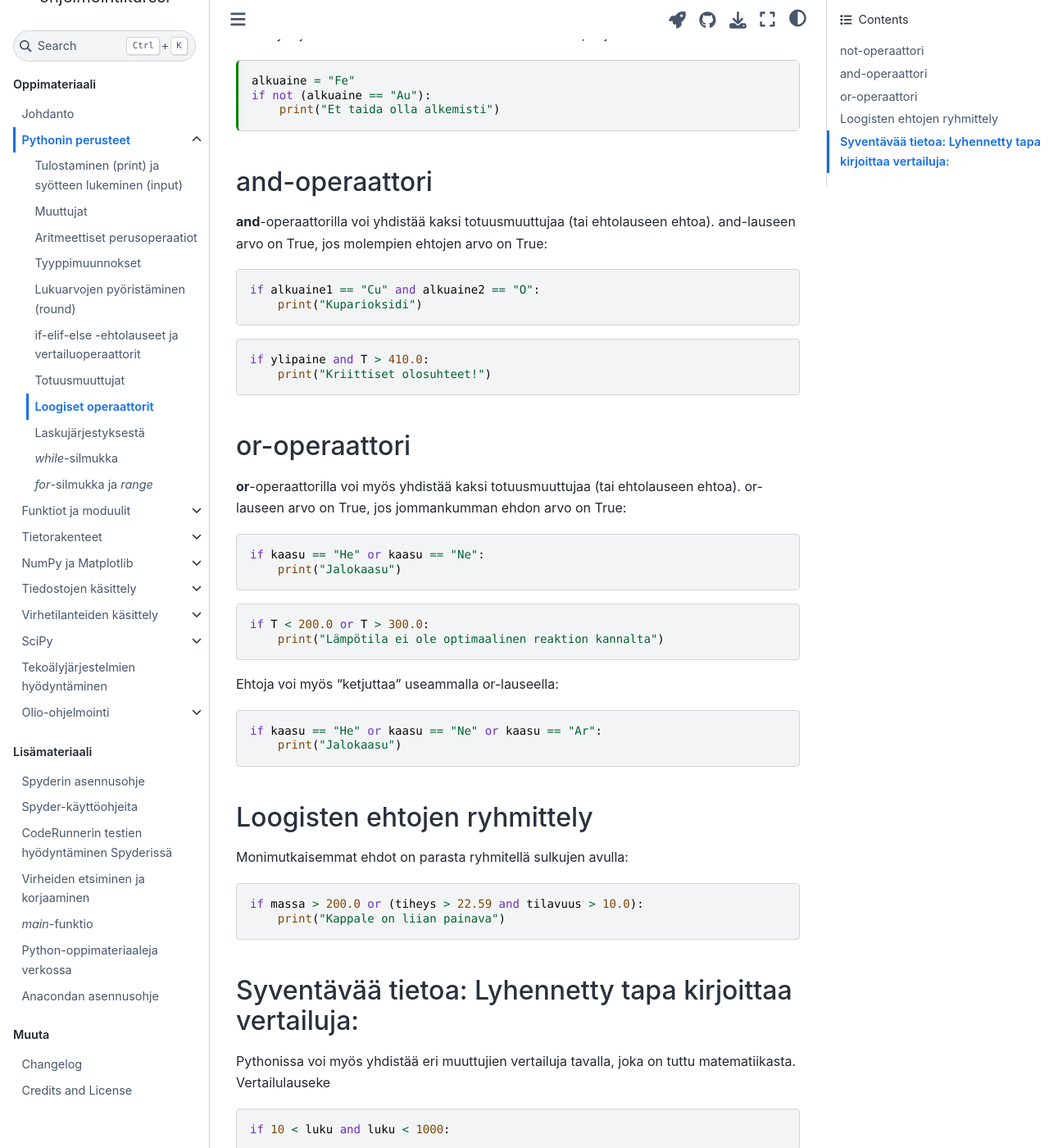
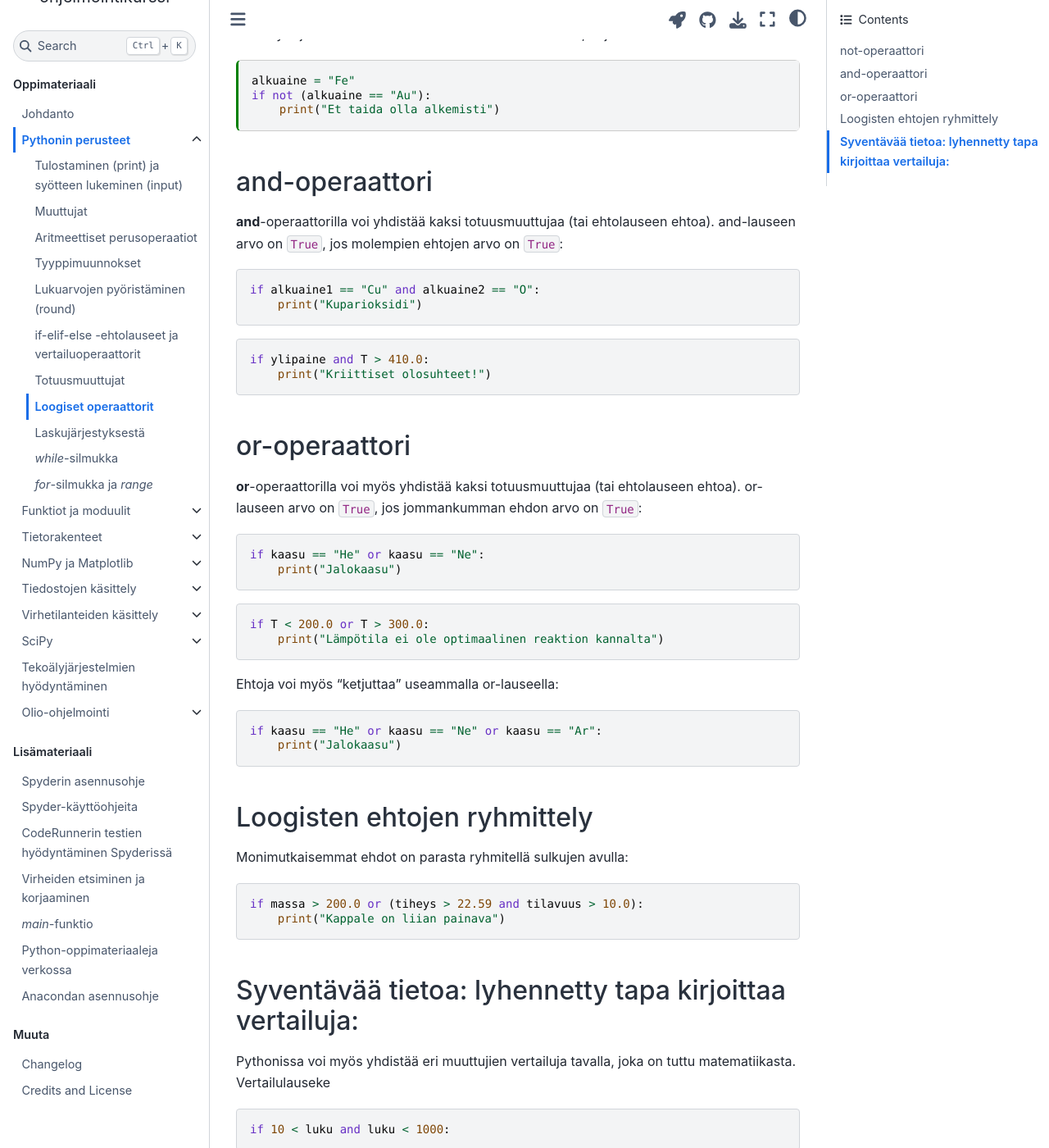
Before and after one commit to elina-ruha/CHEM-ohjelmointikurssikirja-test, a Jupyter Book: the page built from book/perusteet/not-and-or.md, in a window 1280 px wide and 1400 px high, scrolled down 534 px. Shown: the whole window at 82% size. Built offline with Jupyter Book 1.0.4 settings and Sphinx 7.4.7 and the Sphinx Book theme 1.1.4, drawn with Linux system fonts in a browser that asks for light colours; comment, search, counter and statistics services are not loaded.

Commit message:
Update not-and-or.md

````diff
--- a/book/perusteet/not-and-or.md
+++ b/book/perusteet/not-and-or.md
@@ -31,8 +31,8 @@ if not (alkuaine == "Au"):
     print("Et taida olla alkemisti")
 ```
 ## and-operaattori
-**and**-operaattorilla voi yhdistää kaksi totuusmuuttujaa (tai ehtolauseen ehtoa). and-lauseen arvo on True, jos
-molempien ehtojen arvo on True:
+**and**-operaattorilla voi yhdistää kaksi totuusmuuttujaa (tai ehtolauseen ehtoa). and-lauseen arvo on `True`, jos
+molempien ehtojen arvo on `True`:
 ``` ipython3
 if alkuaine1 == "Cu" and alkuaine2 == "O":
     print("Kuparioksidi")
@@ -42,8 +42,8 @@ if ylipaine and T > 410.0:
     print("Kriittiset olosuhteet!")
 ```
 ## or-operaattori
-**or**-operaattorilla voi myös yhdistää kaksi totuusmuuttujaa (tai ehtolauseen ehtoa). or-lauseen arvo on True, jos
-jommankumman ehdon arvo on True:
+**or**-operaattorilla voi myös yhdistää kaksi totuusmuuttujaa (tai ehtolauseen ehtoa). or-lauseen arvo on `True`, jos
+jommankumman ehdon arvo on `True`:
 ``` ipython3
 if kaasu == "He" or kaasu == "Ne":
     print("Jalokaasu")
@@ -63,7 +63,7 @@ Monimutkaisemmat ehdot on parasta ryhmitellä sulkujen avulla:
 if massa > 200.0 or (tiheys > 22.59 and tilavuus > 10.0):
     print("Kappale on liian painava")
 ```
-## Syventävää tietoa: Lyhennetty tapa kirjoittaa vertailuja:
+## Syventävää tietoa: lyhennetty tapa kirjoittaa vertailuja:
 Pythonissa voi myös yhdistää eri muuttujien vertailuja tavalla, joka on tuttu matematiikasta. Vertailulauseke
 ``` ipython3
 if 10 < luku and luku < 1000:
````
Also changed, not shown: other parts of book/perusteet/not-and-or.md (+1 -1 lines).
